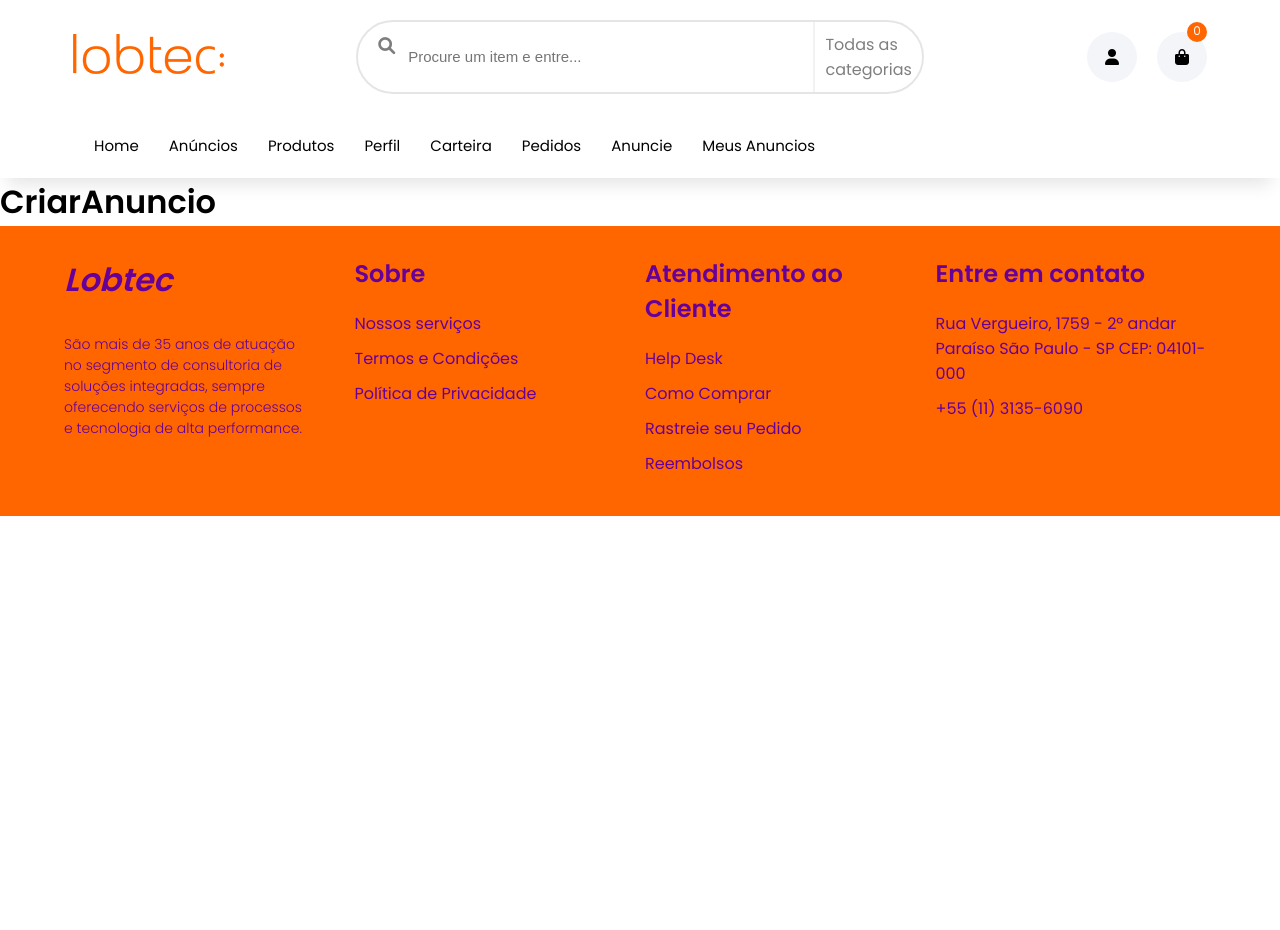
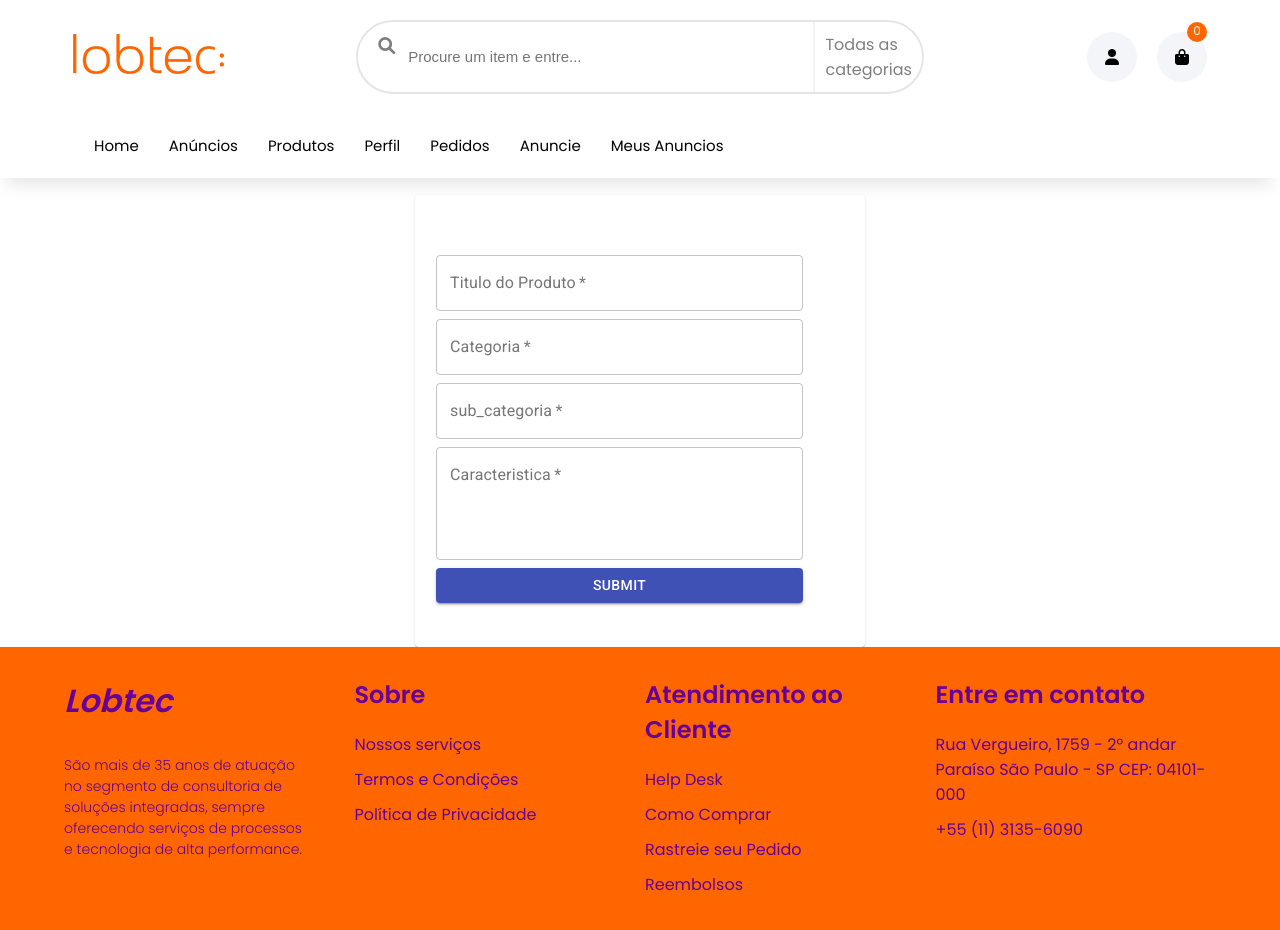
Before and after one commit to brunorcsantos/lojavirtual, a React (Create React App) app: page /CriarAnuncio in a window 1280 px wide. Shown: the top 930 px of the page. Before the commit the page ends 800 px from the top, so only its background shows below. Built offline with nearby package versions, Linux system fonts and the light colour scheme.

Commit message:
Formulário de "anuncie" com função semi-pronta

```diff
--- a/src/common/header/Navbar.jsx
+++ b/src/common/header/Navbar.jsx
@@ -24,9 +24,6 @@ const Navbar = () => {
                 <Link to='/perfil'>Perfil</Link>
               </li>
               <li>
-                <Link to='/vendas'>Carteira</Link>
-              </li>
-              <li>
                 <Link to='/compras'>Pedidos</Link>
               </li>
               <li>
--- a/src/pages/CriarAnuncio/CriarAnuncio.css
+++ b/src/pages/CriarAnuncio/CriarAnuncio.css
@@ -0,0 +1,36 @@
+
+.App-logo {
+  height: 40vmin;
+  pointer-events: none;
+}
+
+@media (prefers-reduced-motion: no-preference) {
+  .App-logo {
+    animation: App-logo-spin infinite 20s linear;
+  }
+}
+
+.App-header {
+  background-color: #282c34;
+  min-height: 100vh;
+  display: flex;
+  flex-direction: column;
+  align-items: center;
+  justify-content: center;
+  font-size: calc(10px + 2vmin);
+  color: white;
+}
+
+.App-link {
+  color: #61dafb;
+}
+
+@keyframes App-logo-spin {
+  from {
+    transform: rotate(0deg);
+  }
+  to {
+    transform: rotate(360deg);
+  }
+}
+/* .MuiTableCell-root{border-bottom: none !important; }  */
--- a/src/pages/CriarAnuncio/CriarAnuncio.js
+++ b/src/pages/CriarAnuncio/CriarAnuncio.js
@@ -1,9 +1,65 @@
-function CriarAnuncio(){
-    return(
-        <>
-            <h1>CriarAnuncio</h1>
-        </>
-    )
+import React from 'react';
+import './CriarAnuncio.css';
+import { Grid, TextField, Button, Card, CardContent, Typography} from '@material-ui/core';
+import {useState} from 'react';
+import api from "../../services/api"
+
+
+function App() {
+    const [nome, setNome] = useState('')
+    const [categoria, setCategoria] = useState('')
+    const [sub_categoria, setSub_categoria] = useState('')
+    const [caracteristica, setCaracteristica] = useState('')
+
+    async function ReqCriarAnuncio(){
+
+
+        let jsonBody = {nome: nome, categoria: categoria, sub_categoria: sub_categoria, caracteristica: caracteristica}
+        let res = await api.post("/produtos", jsonBody);
+        alert(res.data);
+
+    }
+
+
+  return (
+    <div className="App">
+      <Typography gutterBottom variant="h3" align="center">
+
+       </Typography>
+      <Grid>
+        <Card style={{ maxWidth: 450, padding: "20px 5px", margin: "0 auto" }}>
+          <CardContent>
+            <Typography gutterBottom variant="h5">
+          </Typography>
+            <Typography variant="body2" color="textSecondary" component="p" gutterBottom>
+
+          </Typography>
+            <form>
+              <Grid container spacing={1}>
+
+              <Grid item xs={12}>
+                  <TextField value={nome} onChange={(e)=> [setNome(e.target.value)]} type="Titulo do Produto" placeholder="Titulo do Produto" label="Titulo do Produto" variant="outlined" fullWidth required />
+                </Grid>
+                <Grid item xs={12}>
+                  <TextField value={categoria} onChange={(e)=> [setCategoria(e.target.value)]} type="Categoria" placeholder="Categoria" label="Categoria" variant="outlined" fullWidth required />
+                </Grid>
+                <Grid item xs={12}>
+                  <TextField value={sub_categoria} onChange={(e)=> [setSub_categoria(e.target.value)]} type="sub_categoria" placeholder="sub_categoria" label="sub_categoria" variant="outlined" fullWidth required />
+                </Grid>
+                <Grid item xs={12}>
+                  <TextField value={caracteristica} onChange={(e)=> [setCaracteristica(e.target.value)]} label="Caracteristica" multiline rows={4} placeholder="Caracteristica" variant="outlined" fullWidth required />
+                </Grid>
+                <Grid item xs={12}>
+                  <Button value={nome} onClick={ ReqCriarAnuncio} type="submit" variant="contained" color="primary" fullWidth>Submit</Button>
+                </Grid>
+
+              </Grid>
+            </form>
+          </CardContent>
+        </Card>
+      </Grid>
+    </div>
+  );
 }
 
-export default CriarAnuncio;
+export default App;
```
Also changed, not shown: src/pages/CriarAnuncio/reqCriarAnuncio.js (added, +14 -0 lines).
